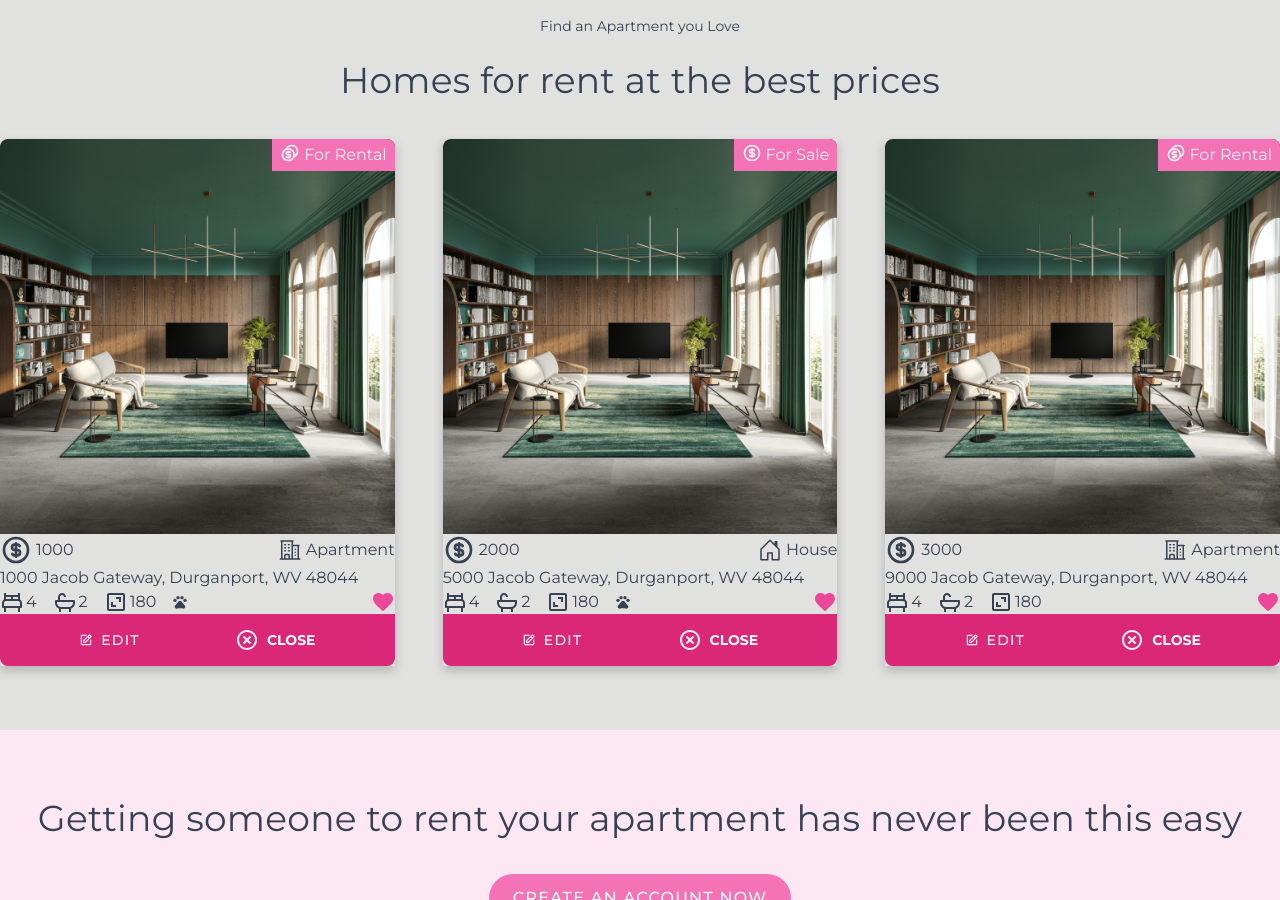
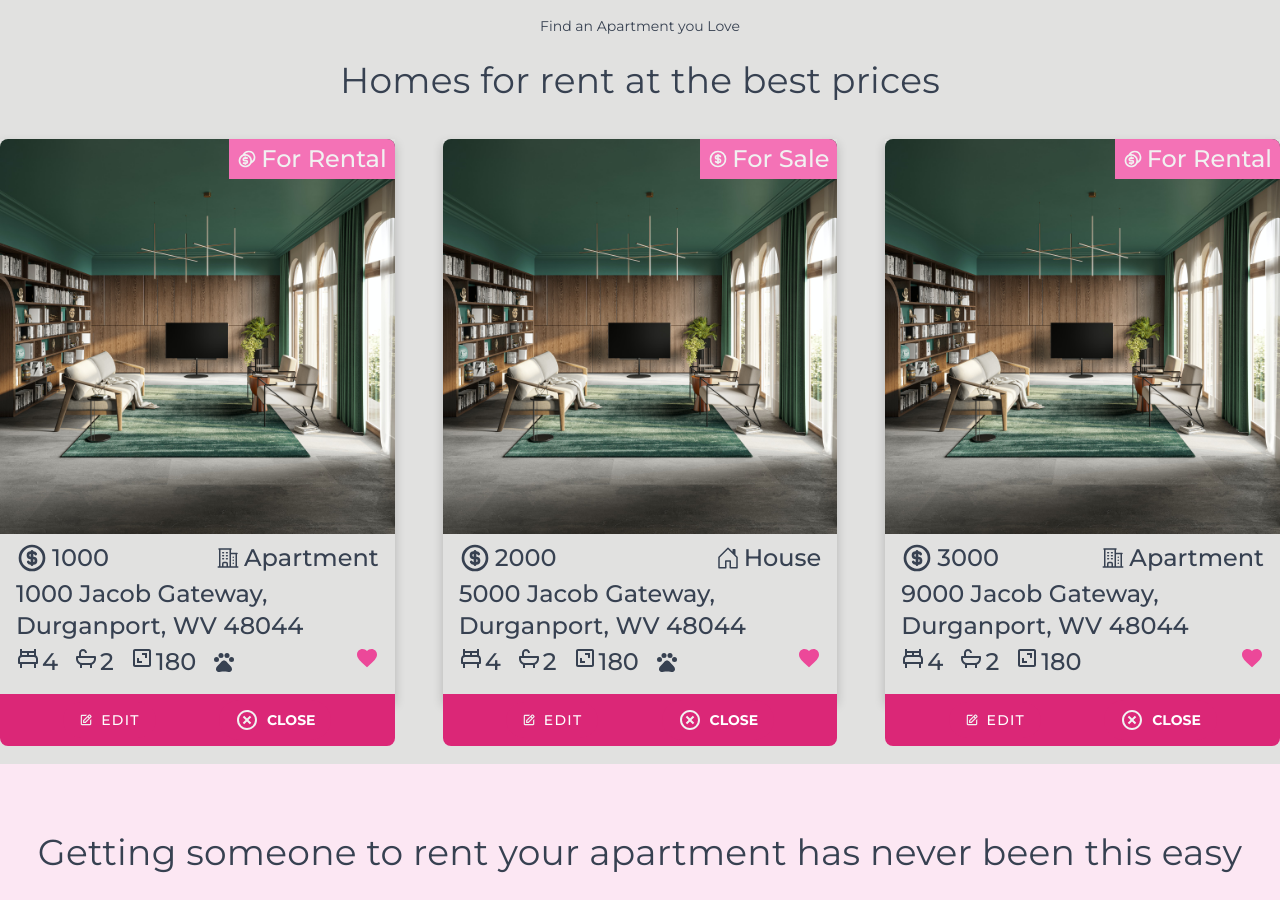
Before and after one commit to AlexMendozaEt/Vite-React-GetThatHome, a React (Vite) app: page / in a window 1280 px wide. Shown: the part 600-1500 px from the top of the page. Built offline with nearby package versions, Linux system fonts and the light colour scheme.

Commit message:
Fix Property Card CSS

```diff
--- a/src/components/PropertyCard/styles.js
+++ b/src/components/PropertyCard/styles.js
@@ -1,15 +1,19 @@
 import styled from "@emotion/styled";
+import { fonts, typography } from "../../styles";
 
 export const StyledContainer = styled.div`
   // max-width: 300px;
   box-shadow: 0px 5px 10px 0px rgba(0, 0, 0, 0.2);
+  position: relative;
 `;
 
 export const StyledDiv = styled.div`
   position: relative;
-  border-top-left-radius: 0.5rem;
-  border-top-right-radius: 0.5rem;
+  border-radius: 0.5rem 0.5rem 0 0;
   border-bottom: 0.4rem solid ${(props) => props.theme.colors.pink[600]};
+  font-family: ${fonts.primary};
+  ${typography.head.sm}
+  font-weight: 500;
 
   .operation-type {
     position: absolute;
@@ -21,6 +25,7 @@ export const StyledDiv = styled.div`
     padding: 0.25rem 0.5rem;
     white-space: nowrap;
     display: flex;
+    align-items: center;
     gap: 0.25rem;
   }
 
@@ -34,6 +39,7 @@ export const StyledDiv = styled.div`
     display: flex;
     gap: 0.25rem;
     justify-content: space-between;
+    padding: 8px 16px 4px 16px;
   }
 
   .info-title__rent {
@@ -48,9 +54,17 @@ export const StyledDiv = styled.div`
     align-items: center;
   }
 
+  .info-body {
+    display: flex;
+    align-items: center;
+    padding: 0 16px 0 16px;
+    min-height: 64px;
+  }
+
   .info-footer {
     display: flex;
     justify-content: space-between;
+    padding: 4px 16px 16px 16px;
   }
 
   .info-footer__icons {
@@ -66,14 +80,15 @@ export const StyledDiv = styled.div`
 `;
 
 export const OwnerMenu = styled.div`
+  position: absolute;
+  width: 100%;
   background-color: ${(props) => props.theme.colors.pink[600]};
   color: ${(props) => props.theme.colors.white.standard};
   display: flex;
   align-items: center;
   justify-content: space-evenly;
   padding-bottom: 0.4rem;
-  border-bottom-right-radius: 0.5rem;
-  border-bottom-left-radius: 0.5rem;
+  border-radius: 0 0 0.5rem 0.5rem;
 
   .owner_menu__edit {
     display: flex;
```
